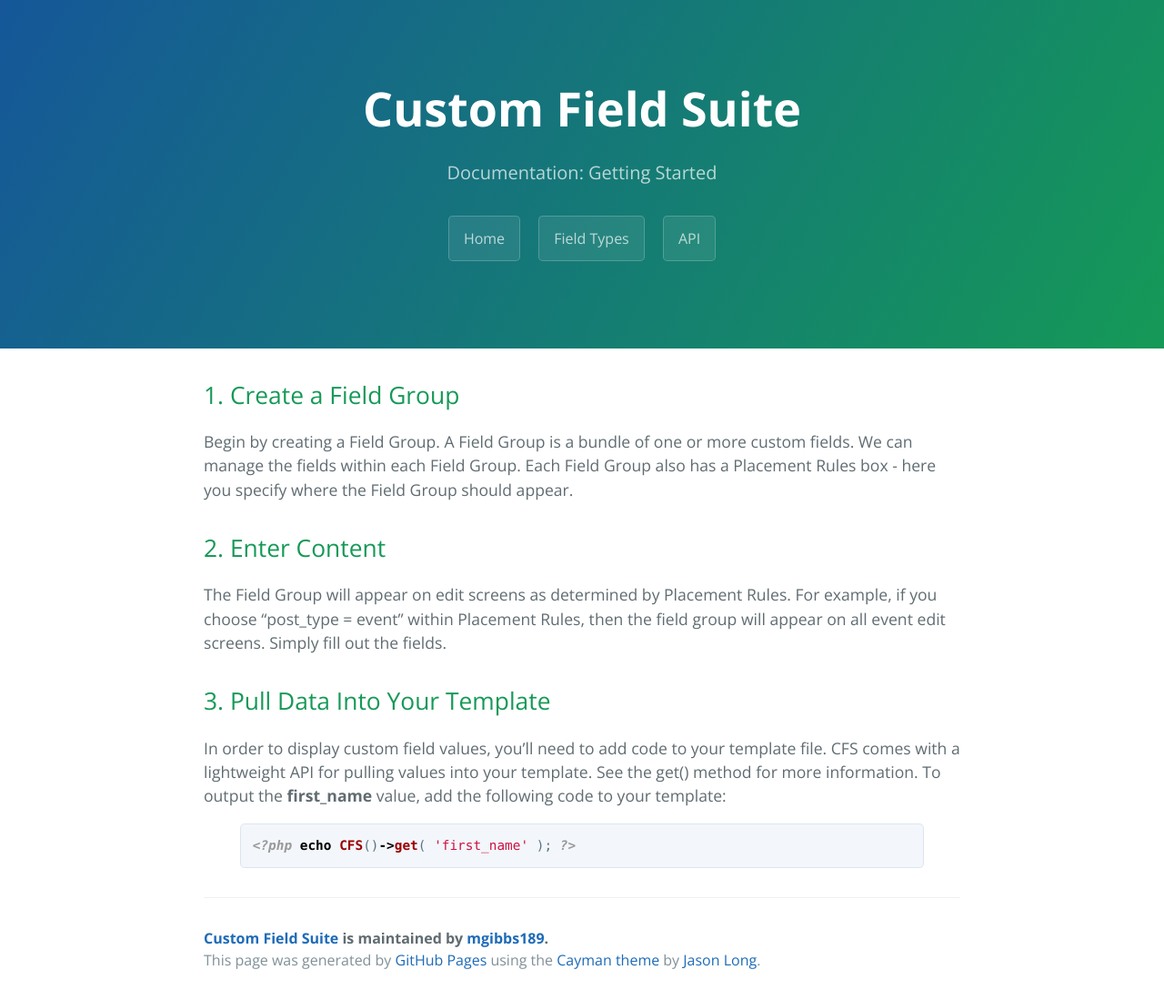
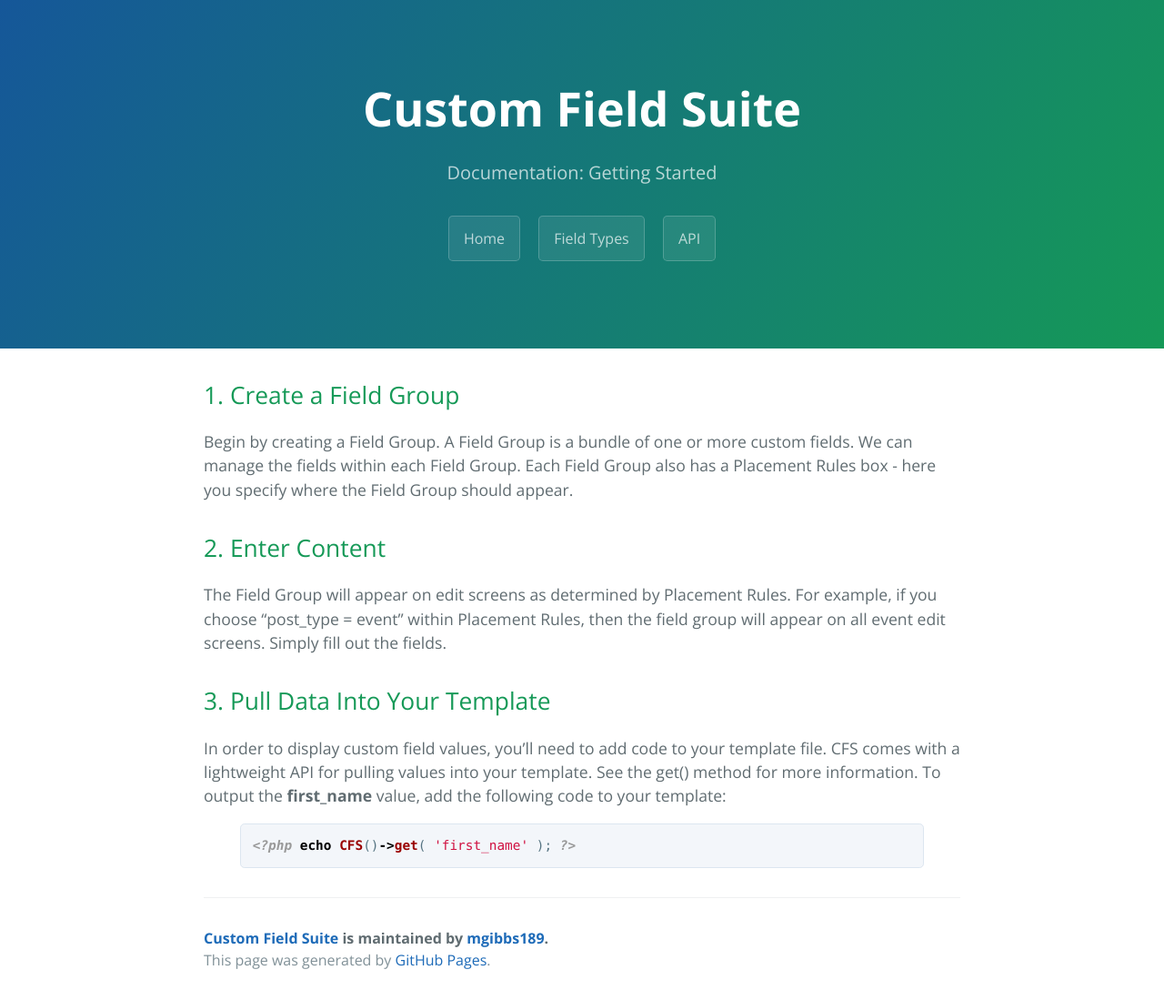
Before and after one commit to mgibbs189/custom-field-suite, a Jekyll site: the page built from index.md, in a window 1280 px wide. Shown: the whole page at 91% size. Built offline with Jekyll 4.4.1, drawn with Linux system fonts in a browser that asks for light colours.

Commit message:
Update default.html

```diff
--- a/_layouts/default.html
+++ b/_layouts/default.html
@@ -25,7 +25,7 @@
 
       <footer class="site-footer">
         <span class="site-footer-owner"><a href="https://github.com/mgibbs189/custom-field-suite">Custom Field Suite</a> is maintained by <a href="https://github.com/mgibbs189">mgibbs189</a>.</span>
-        <span class="site-footer-credits">This page was generated by <a href="https://pages.github.com">GitHub Pages</a> using the <a href="https://github.com/jasonlong/cayman-theme">Cayman theme</a> by <a href="https://twitter.com/jasonlong">Jason Long</a>.</span>
+        <span class="site-footer-credits">This page was generated by <a href="https://pages.github.com">GitHub Pages</a>.</span>
       </footer>
 
     </section>
```
